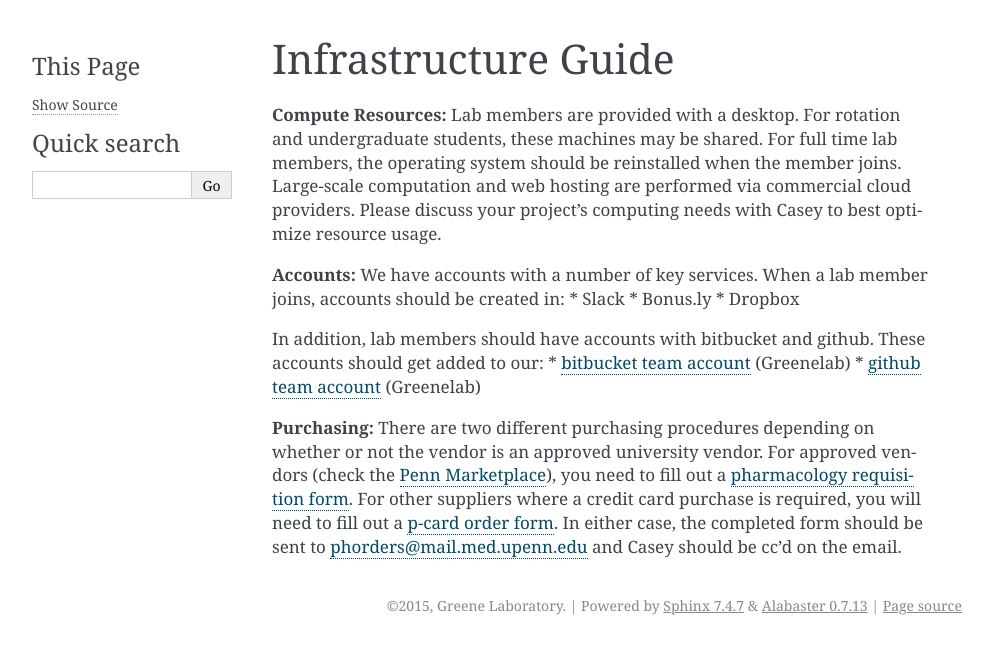
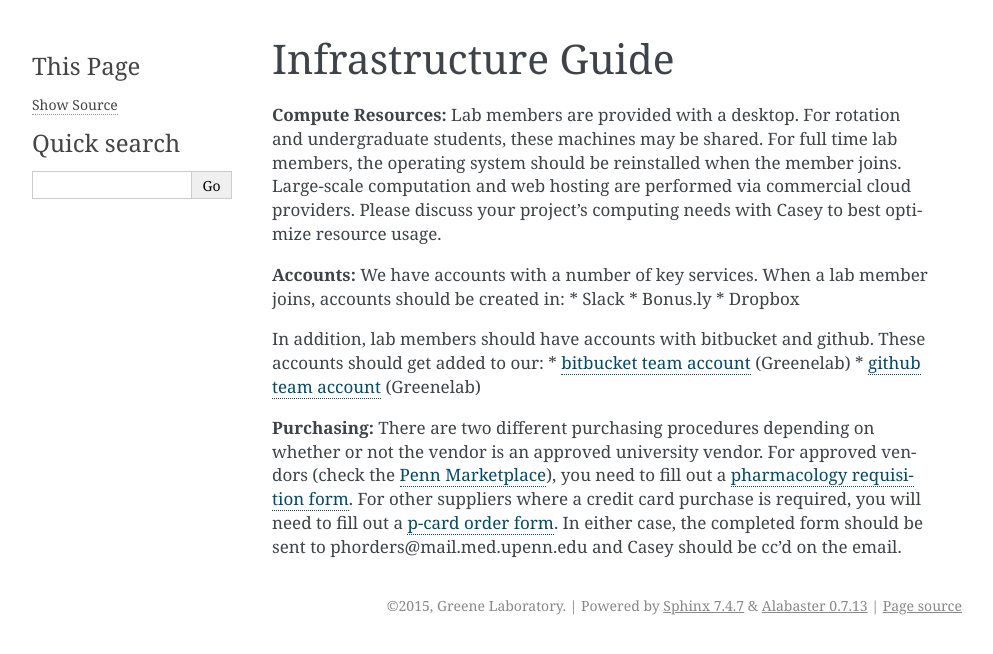
Before and after one commit to greenelab/onboarding, a Sphinx documentation site: the page built from source/infrastructure.rst, in a window 1280 px wide. Shown: the top 654 px of the page, without its empty margins (148-1141 px from the left). Built offline with Sphinx 7.4.7, drawn with Linux system fonts in a browser that asks for light colours.

```diff
--- a/source/infrastructure.rst
+++ b/source/infrastructure.rst
@@ -29,4 +29,4 @@ For other suppliers where a credit card purchase is required, you will need to
 fill out a `p-card order form
 <https://bitbucket.org/greenelab/onboarding/raw/tip/forms-and-docs/p-card-order-form.pdf>`_.
 In either case, the completed form should be sent to
-phorders@mail.med.upenn.edu and Casey should be cc'd on the email.
+phorders\@mail.med.upenn.edu and Casey should be cc'd on the email.
```
